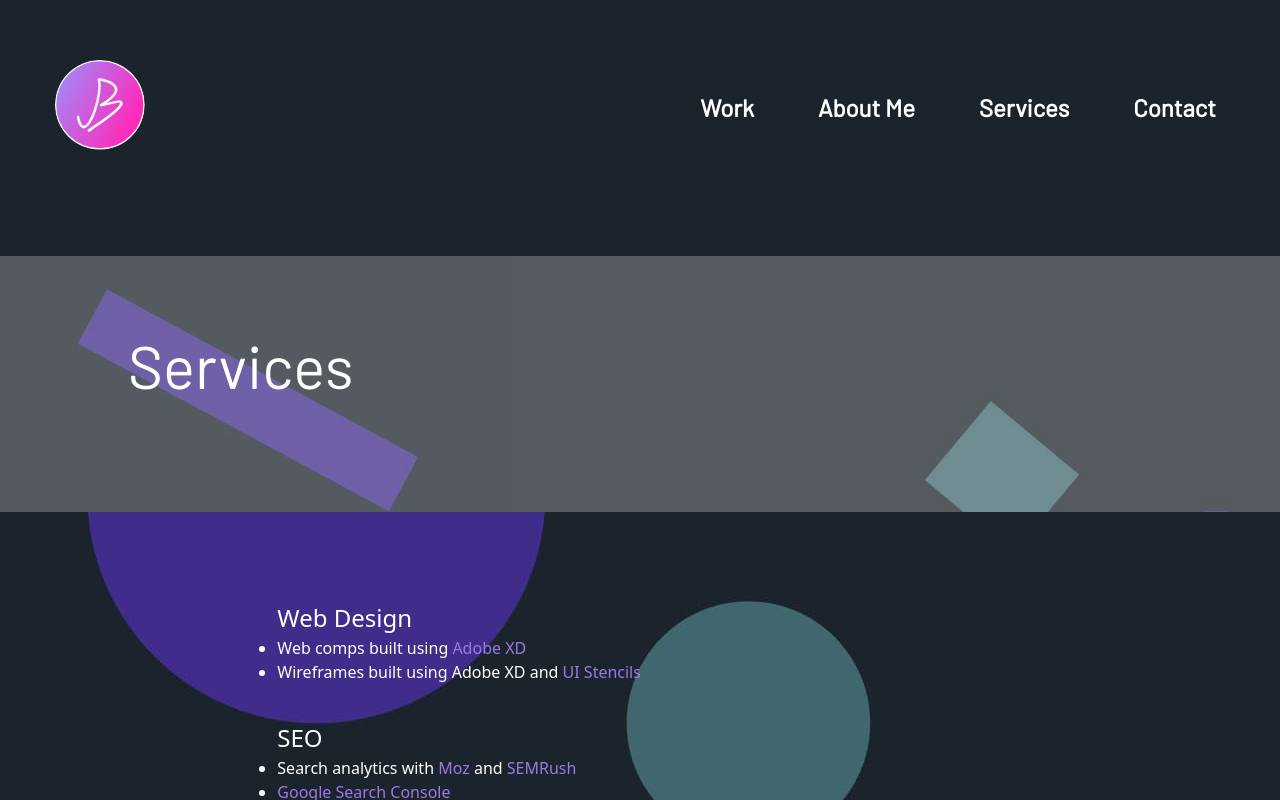
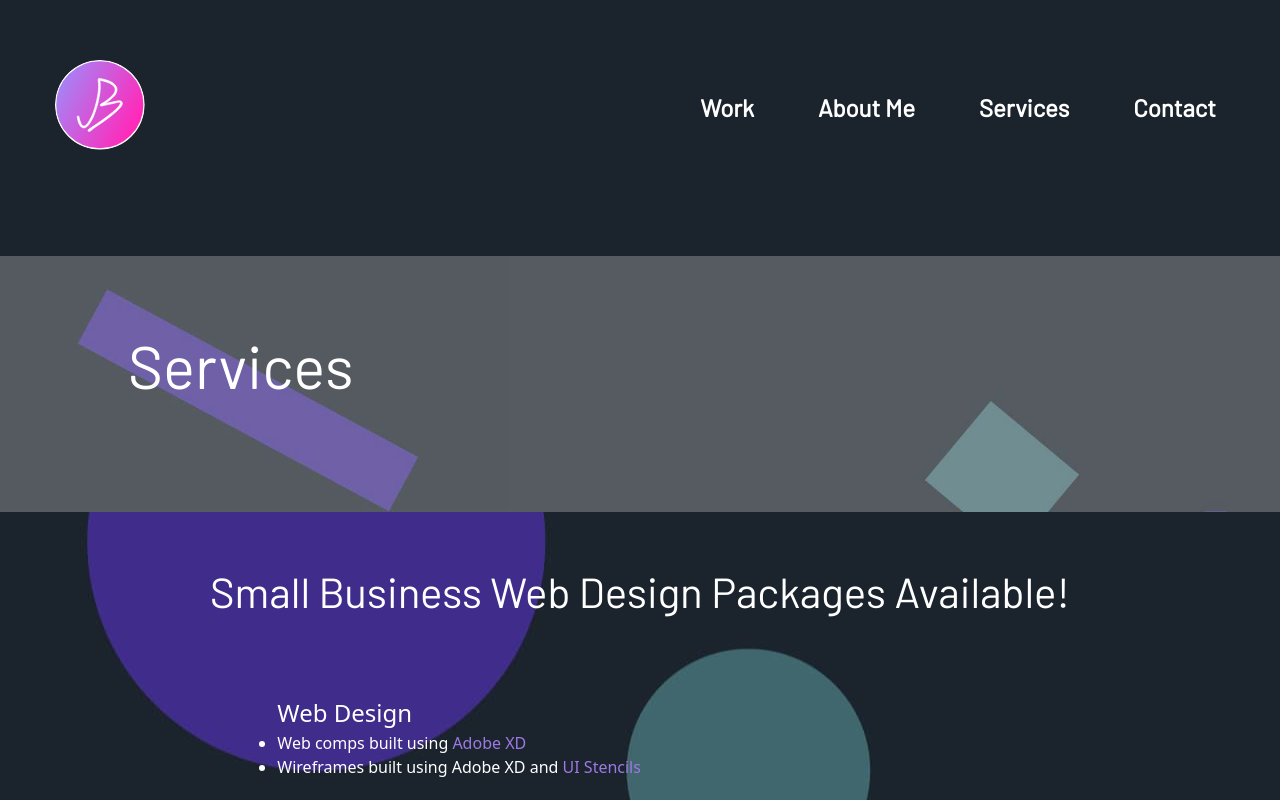
Before and after one commit to jbentley10/header-in-nextjs, a Next.js app: page /services in a window 1280 px wide. Shown: the top 800 px of the page. Built offline with nearby package versions, Linux system fonts and the light colour scheme.

Commit message:
Updated SEO for Services page.

```diff
--- a/pages/services.js
+++ b/pages/services.js
@@ -25,9 +25,9 @@ export default function Home() {
     <div>
       <Layout
         pageMeta={{
-          title: "Services - Web Design and Development | John Bentley",
-          keywords: ["freelance", "web designer", "web developer", "portland", "oregon"],
-          description: "Learn about the services I offer, including: web design, WordPress development, branding, and marketing strategy. Get to know my services and schedule a kickoff meeting with me today.",
+          title: "Services - Small Business Web Design Packages | John Bentley",
+          keywords: ["freelance", "small business web design packages", "web designer", "web developer", "portland", "oregon"],
+          description: "Learn about the services I offer for small business, including: web design, WordPress development, branding, and marketing strategy. Get to know my service packages and schedule a kickoff meeting with me today.",
           URL: "https://www.jwbentley.com/services"
         }}
         navigationClassName={'lg:h-128 navigation h-56'}
@@ -42,6 +42,7 @@ export default function Home() {
 
         <div className="background-dots text-container w-full sm:p-8 md:p-24 lg:p-0">
           <div className="text-content sm:p-4 md:px-24">
+            <h2 className="text-white text-center md:pt-8">Small Business Web Design Packages Available!</h2>
             <p>&nbsp;</p>
             <p>&nbsp;</p>
             <p className="text-white lg:w-4/6 m-auto">Web Design</p>
```
